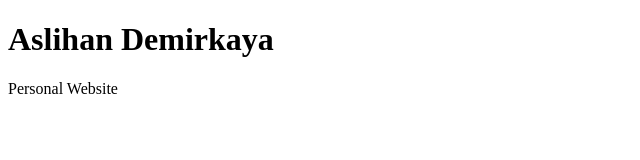
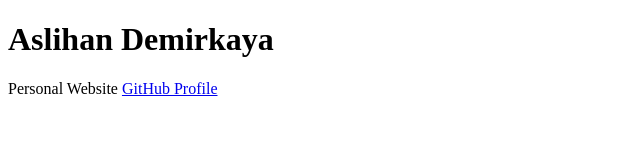
Before and after one commit to AslihanDemirkaya/AslihanDemirkaya.github.io, a plain HTML site: page index.html in a window 1280 px wide. Shown: the whole page, without its empty margins (0-640 px from the left). Drawn offline with Linux system fonts and the light colour scheme.

Commit message:
Update index.html

```diff
--- a/index.html
+++ b/index.html
@@ -7,5 +7,6 @@
 <body>
   <h1>Aslihan Demirkaya</h1>
   Personal Website
+  <a href=https://github.com/AslihanDemirkaya>GitHub Profile</a>
 </body>
 </html>
```
